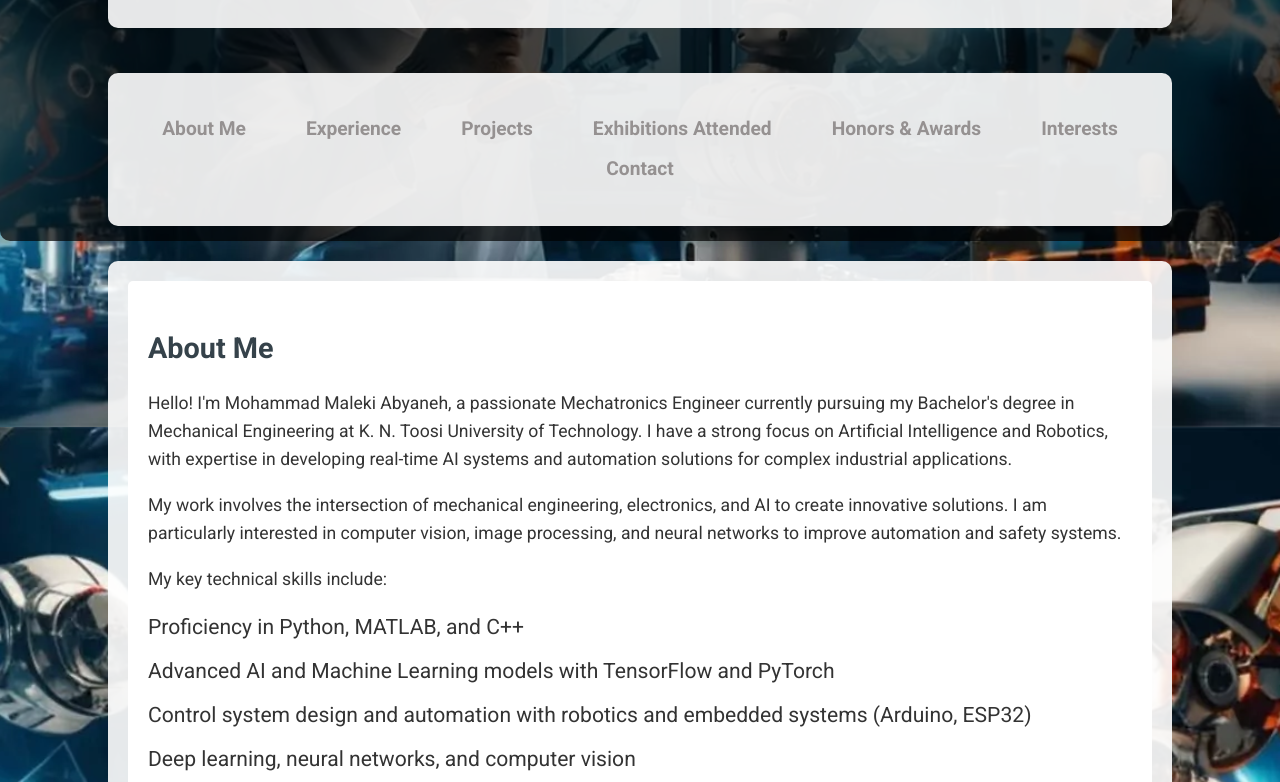
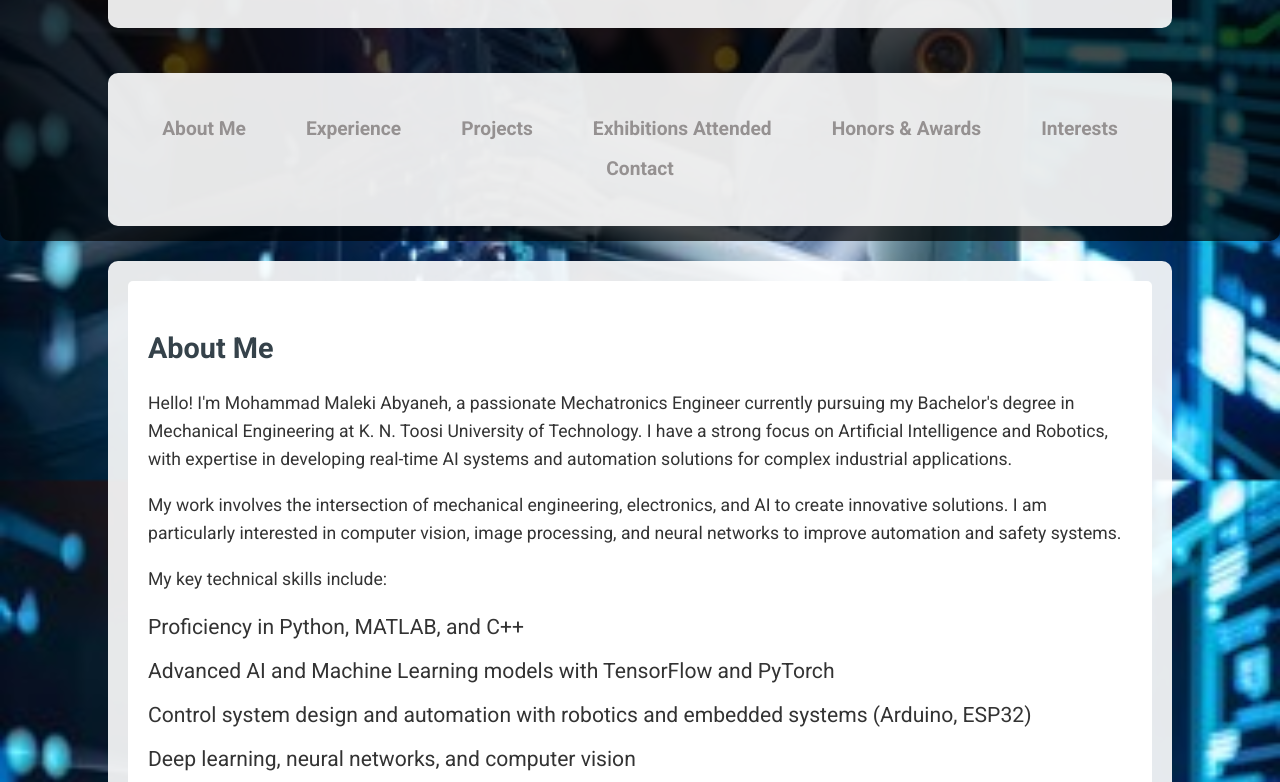
Before and after one commit to Abyaneh/MohammadMaleki, a plain HTML site: page index.html in a window 1280 px wide. Shown: the part 373-1155 px from the top of the page. Drawn offline with Linux system fonts and the light colour scheme.

Commit message:
background

```diff
--- a/styles.css
+++ b/styles.css
@@ -4,7 +4,7 @@ body {
     margin: 0;
     padding: 0;
     color: #333;
-    background: url('photos/background.jpg') no-repeat center center fixed;
+    background: url('photos/background1.jpg') no-repeat center center fixed;
     background-size: cover;
 }
 
```
Also changed, not shown: photos/background.jpg (deleted), photos/background1.jpg (added).
